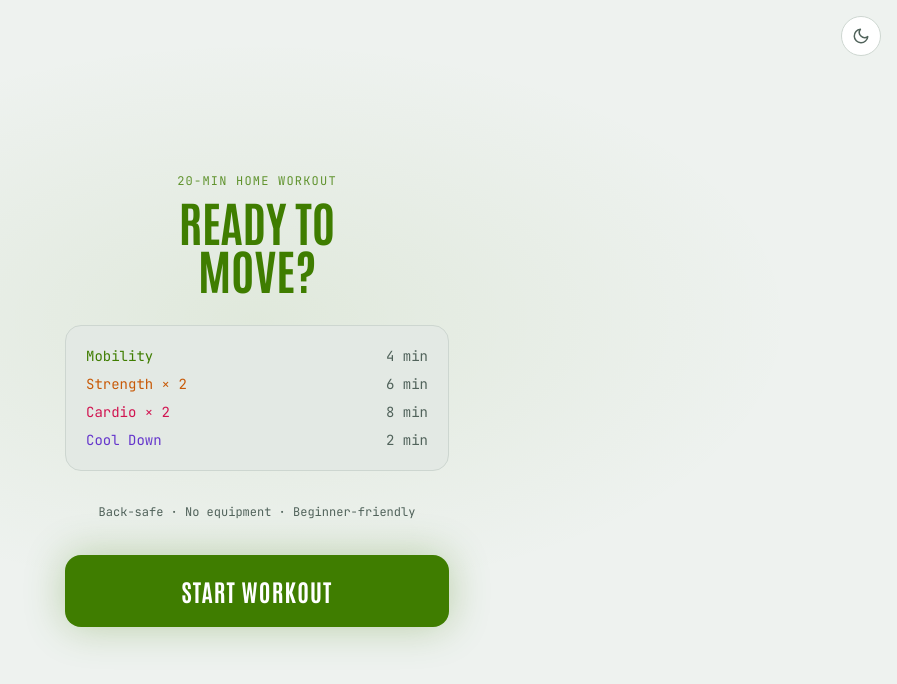
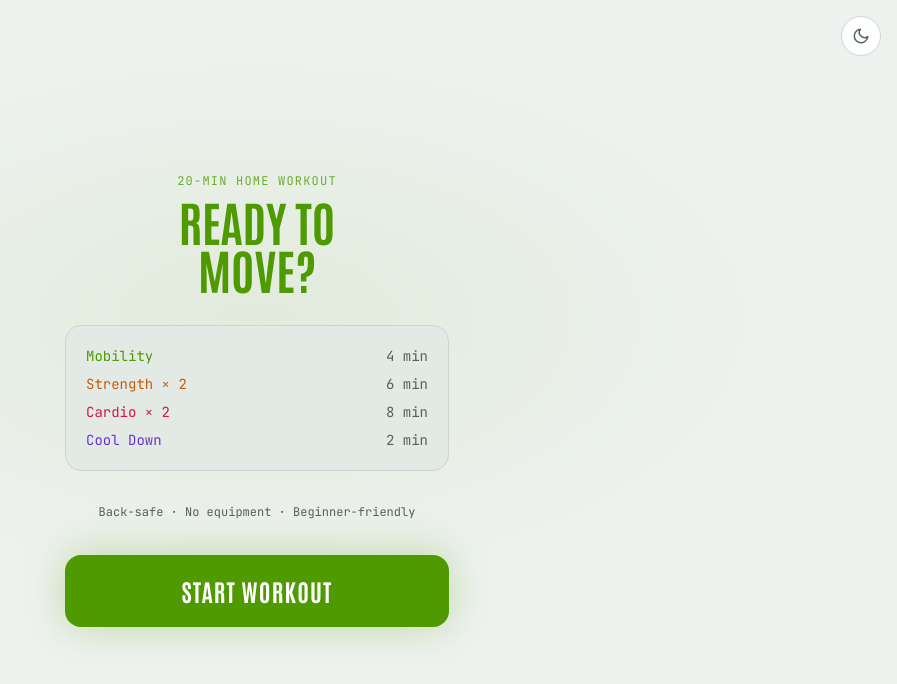
Before and after one commit to ajai8085/home-workout, a React (Vite) app: page / in a window 1280 px wide. Shown: the top 684 px of the page, without its empty margins (383-1280 px from the left). Built offline with nearby package versions, Linux system fonts and the light colour scheme.

Commit message:
feat: update color variables for improved theme consistency

```diff
--- a/src/index.css
+++ b/src/index.css
@@ -17,7 +17,7 @@
   --color-text: #141c18;
   --color-on-accent: #ffffff;
 
-  --color-lime: #3f7d00;
+  --color-lime: #4f9a00;
   --color-orange: #c85a08;
   --color-pink: #d11450;
   --color-blue: #1170cf;
@@ -30,11 +30,11 @@
   color-scheme: dark;
 
   --color-bg: #0a0e0d;
-  --color-card: #131a16;
-  --color-surface: #1a231e;
-  --color-border: #2a3a32;
-  --color-muted: #74907f;
-  --color-text: #e5efe9;
+  --color-card: #151d19;
+  --color-surface: #1e2823;
+  --color-border: #3a4f45;
+  --color-muted: #a3bdb1;
+  --color-text: #f0f6f3;
   --color-on-accent: #0a0e0d;
 
   --color-lime: #cbf73e;
```
